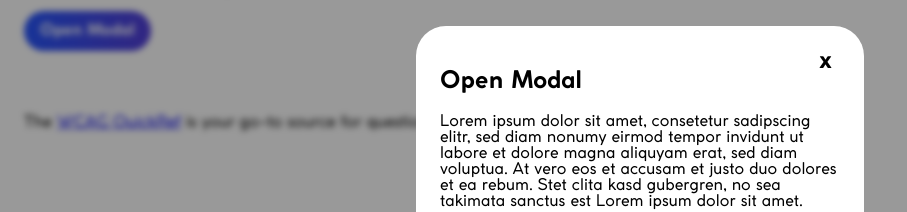
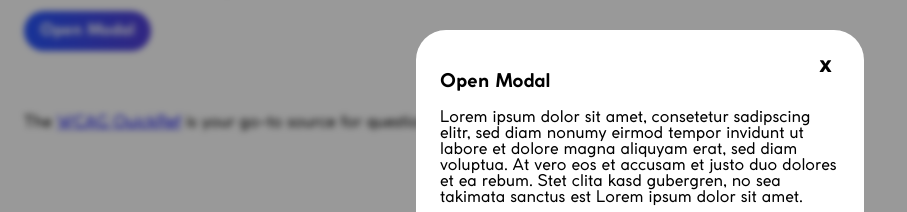
Before and after one commit to satellytes/a11y-webinar, a plain HTML site: page index.html in a window 1280 px wide. Both pictures are taken after a click on the button "Open Modal". Shown: the part 162-374 px from the top of the page, without its empty margins (0-907 px from the left). Drawn offline with Linux system fonts and the light colour scheme.

Commit message:
feat: make modal title h3

```diff
--- a/index.html
+++ b/index.html
@@ -26,7 +26,7 @@
 <main>
     <div class="modal-wrapper">
         <div class="modal">
-            <h2>Open Modal</h2>
+            <h3>Open Modal</h3>
             <button class="close-modal-button">x</button>
             <p>Lorem ipsum dolor sit amet, consetetur sadipscing elitr, sed diam nonumy eirmod tempor invidunt ut labore
                 et dolore magna aliquyam erat, sed diam voluptua. At vero eos et accusam et justo duo dolores et ea
```
